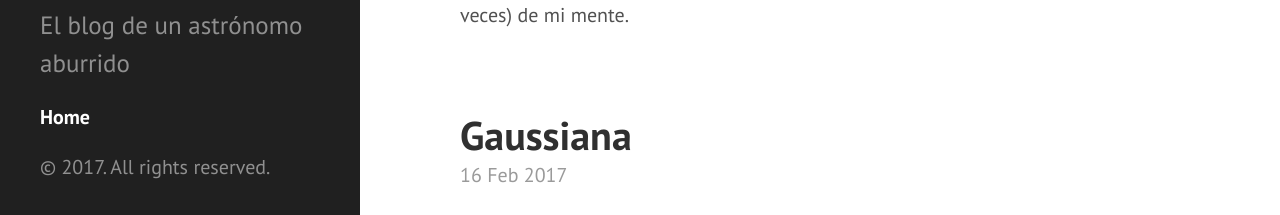
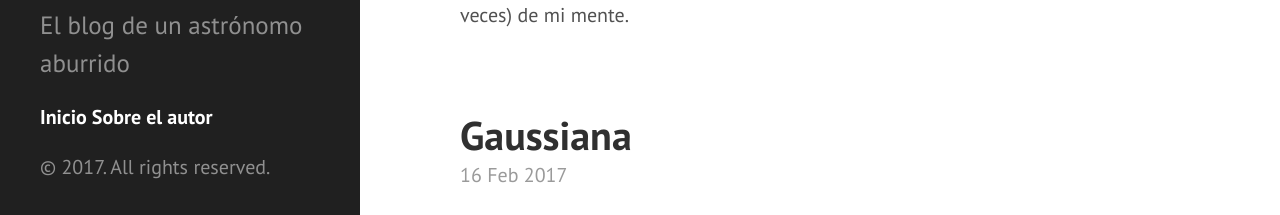
Before and after one commit to nicomedinap/nicomedinap.github.io, a Jekyll site: the page built from index.html, in a window 1280 px wide and 900 px high, scrolled down 527 px. Shown: the part 678-893 px from the top of the window. Built offline with Jekyll 4.4.1, drawn with Linux system fonts in a browser that asks for light colours; the list of posts is cut into pages by our own code.

Commit message:
Update sidebar.html

```diff
--- a/_includes/sidebar.html
+++ b/_includes/sidebar.html
@@ -7,7 +7,8 @@
 
     <ul class="sidebar-nav">
       <li class="sidebar-nav-item{% if page.title == "Home" %} active{% endif %}">
-        <a href="/">Home</a>
+        <a href="/">Inicio</a>
+        <a href="/">Sobre el autor</a>
       </li>
 
       {% comment %}
```
